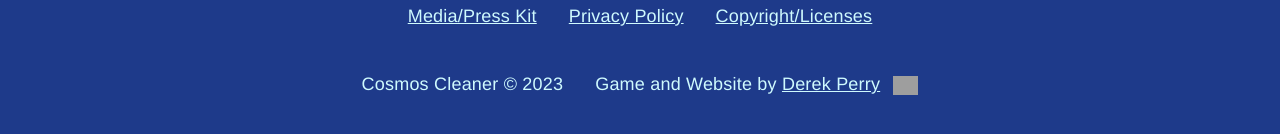
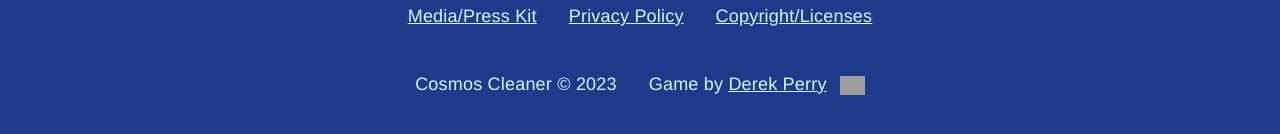
Before and after one commit to derek-perry/cosmoscleaner.com, a Next.js app: page / in a window 1280 px wide. Shown: the part 1667-1801 px from the top of the page. Built offline with nearby package versions, Linux system fonts and the light colour scheme; no server answers; grey boxes are pictures that could not be loaded; a web font is replaced by a local one.

Commit message:
Update NPM
Updated various packages including npm, next (now 14.0.1), and caniuse (now 1.0.30001559).

```diff
--- a/components/PageFooter/index.tsx
+++ b/components/PageFooter/index.tsx
@@ -31,7 +31,7 @@
           </div>
           <div className="flex flex-row flex-wrap gap-x-8 gap-y-2 text-center items-center justify-center">
                 <p className="text-lg"><LinkInternal className="!text-cyan-100 focus:!text-lime-500 hover:!text-sky-500 no-underline" href="" title="Cosmos Cleaner">Cosmos Cleaner</LinkInternal> © {currentYear}</p>
-                <p className="text-lg">Game and Website by <LinkExternal className="!text-cyan-100 focus:!text-lime-500 hover:!text-sky-500" href="https://derek-perry.com" title="Go to Derek Perry's Website at derek-perry.com">Derek Perry</LinkExternal> <Image className="pl-2 inline" src={process.env.NEXT_PUBLIC_SITE_URL + '/dp.svg' || './dp.svg'} alt="" width={33} height={33} /></p>
+                <p className="text-lg">Game by <LinkExternal className="!text-cyan-100 focus:!text-lime-500 hover:!text-sky-500" href="https://derek-perry.com" title="Go to Derek Perry's Website at derek-perry.com">Derek Perry</LinkExternal> <Image className="pl-2 inline" src={process.env.NEXT_PUBLIC_SITE_URL + '/dp.svg' || './dp.svg'} alt="" width={33} height={33} /></p>
           </div>
         </div>
       </footer>
```
Also changed, not shown: 1 other file (tests, documents, lock files or other folders).
